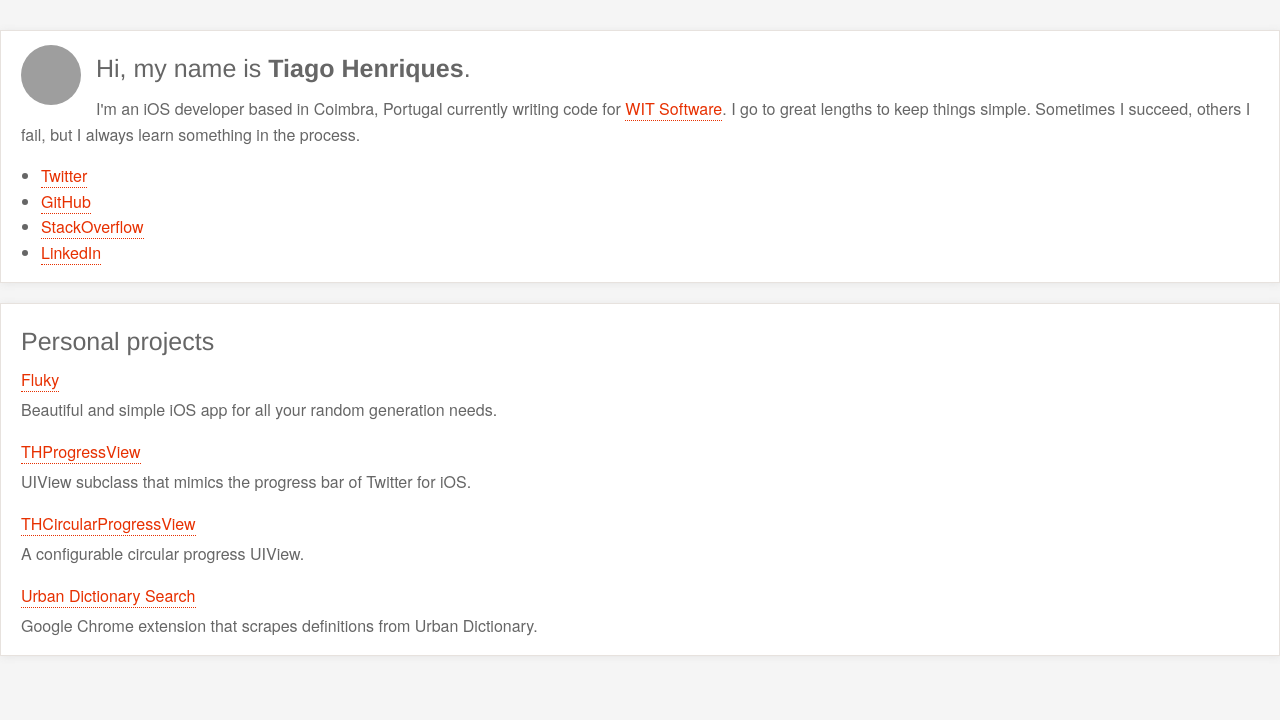
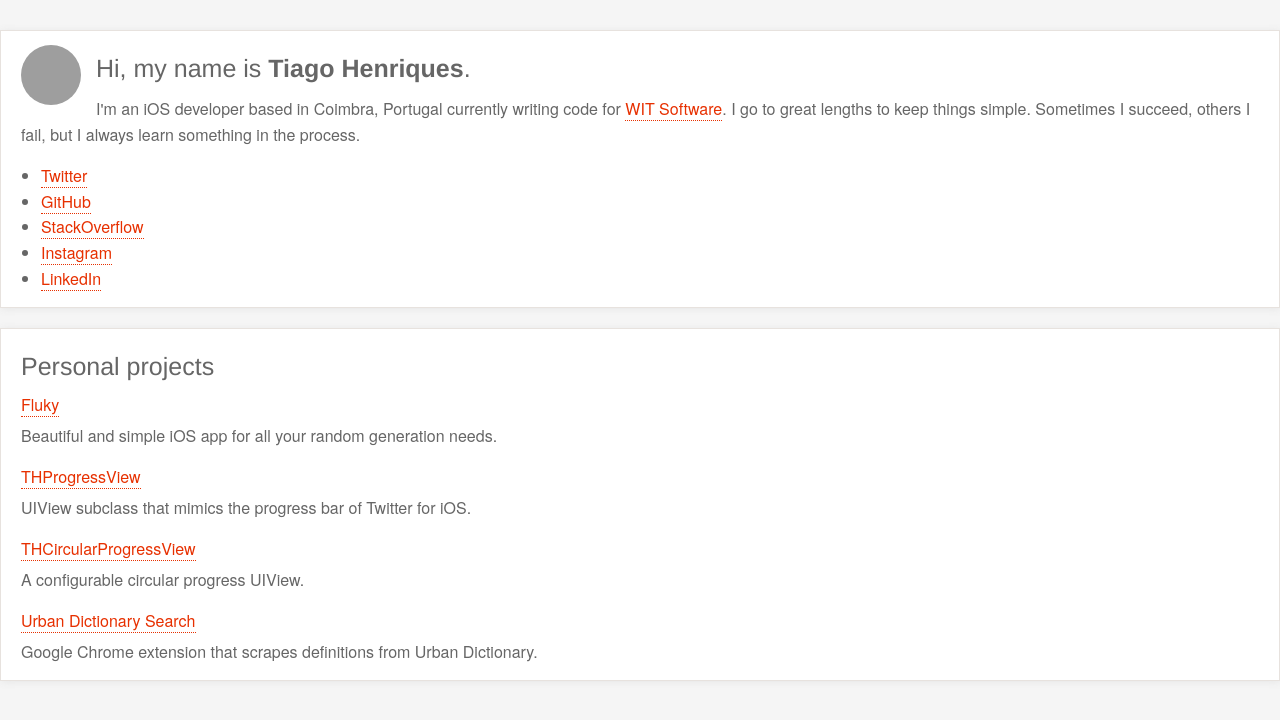
Before and after one commit to tiagomnh/tiagomnh.github.com, a Jekyll site: the page built from index.html, in a window 1280 px wide. Shown: the top 720 px of the page. Built offline with Jekyll 4.4.1, drawn with Linux system fonts in a browser that asks for light colours; nearby versions of some CDN libraries; library files that are not in the unit come from our copies; grey boxes are pictures that could not be loaded.

Commit message:
Add Instagram link to about

```diff
--- a/_includes/about.html
+++ b/_includes/about.html
@@ -16,6 +16,7 @@
       <li><a href="https://twitter.com/Tiagomnh">Twitter</a></li>
       <li><a href="https://github.com/tiagomnh">GitHub</a></li>
       <li><a href="http://stackoverflow.com/users/646367/tiago">StackOverflow</a></li>
+      <li><a href="http://instagram.com/tiagomnh">Instagram</a></li>
       <li><a href="http://pt.linkedin.com/pub/tiago-henriques/16/b45/1b8">LinkedIn</a></li>
     </ul>
 
```
